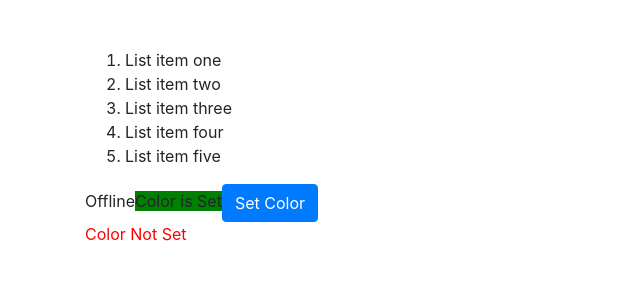
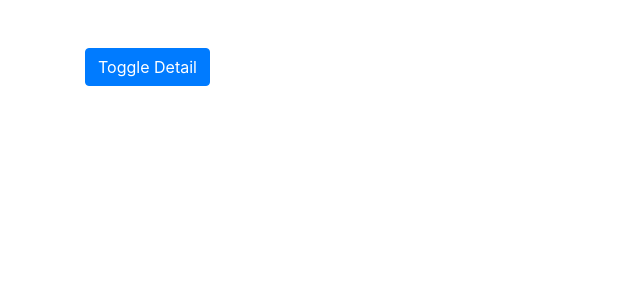
Before and after one commit to soumyaRauth/angular-blankfield-test, an Angular app: page / in a window 1280 px wide. Shown: the top 300 px of the page, without its empty margins (0-640 px from the left). Built offline with nearby package versions, Linux system fonts and the light colour scheme.

Commit message:
toggle button

```diff
--- a/src/app/app.component.html
+++ b/src/app/app.component.html
@@ -1,24 +1,10 @@
 <div class="container">
   <div class="row">
     <div class="col-8 mt-5">
-      <ol>
-        <li>List item one</li>
-        <li>List item two</li>
-        <li>List item three</li>
-        <li>List item four</li>
-        <li>List item five</li>
-      </ol>
 
-      <span >{{serverStatus}}</span>
-      <span [ngStyle]="{backgroundColor:'green'}" [ngClass]="{online: serverStatus ==='Online'}">Color is Set</span>
-      <button class="btn btn-primary" (click)="setTheColor()" >{{setColorButtonText}}</button>
-      <p *ngIf="colorSet; else noColorSet">
-          <span [ngStyle]="{color:'green'}" [ngClass]="'online'">Color is Set</span>
-      </p>
-
-      <ng-template #noColorSet>
-          <p [ngStyle]="{color:'red'}">Color Not Set</p>
-      </ng-template>
+        <button class="btn btn-primary" (click)="display=!display">Toggle Detail</button>
+        <h3 *ngIf="display">Secret Password is Tuna</h3>
+        <!-- <app-server *ngFor="let server of servers"></app-server> -->
     </div>
   </div>
 </div>
--- a/src/app/app.component.scss
+++ b/src/app/app.component.scss
@@ -9,3 +9,7 @@ h4{
 .online{
     color:yellow;
 }
+
+.bye{
+    color:white;
+}
--- a/src/app/app.component.ts
+++ b/src/app/app.component.ts
@@ -6,29 +6,21 @@ import { Component } from "@angular/core";
   styleUrls: ["./app.component.scss"]
 })
 export class AppComponent {
-  userName: string = '';
-  colorSet:boolean=false;
-  setColorButtonText:string='Set Color'
-  serverStatus:string='Offline'
+
+servers:string[]=['server 1', 'server 2'];
+serverName:string='server 3'
+display:boolean=false;
   constructor() {
-  this.serverStatus=Math.random() > 0.5 ? 'Online':'Offline';
+  // this.serverStatus=Math.random() > 0.5 ? 'Online':'Offline';
   }
 
 
 
-  setTheColor(){
-    if(this.colorSet==false){
-      this.setColorButtonText='Unset Color'
-      this.colorSet=true;
-    }else{
-      this.colorSet=false;
-      this.setColorButtonText='Set Color'
-    }
+  addServer(){
+    this.servers.push(this.serverName)
   }
 
-  getColor(){
-    return this.serverStatus==='Online'?'green':'red';
+  removeServer(){
+    this.servers.pop();
   }
-
-
 }
```
